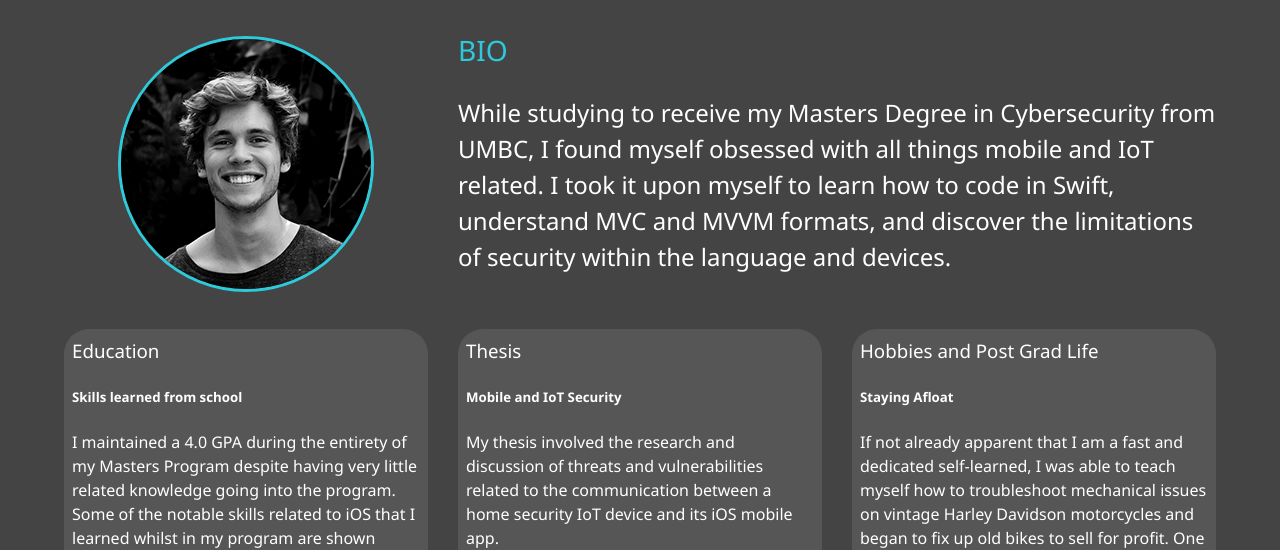
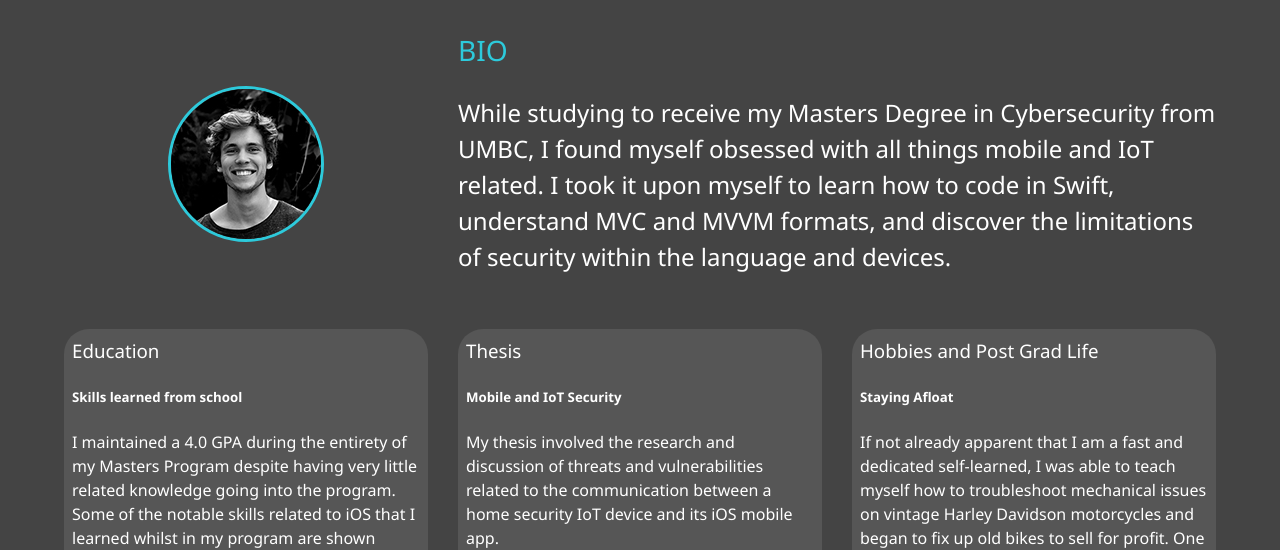
Before and after one commit to Joseph-Terman/portfolio, a website: page dist/about.html in a window 1280 px wide. Shown: the part 253-803 px from the top of the page. Drawn offline with Linux system fonts and the light colour scheme.

Commit message:
about me change troubleshoot test

```diff
--- a/dist/about.html
+++ b/dist/about.html
@@ -51,7 +51,7 @@
         Let me tell you a few things about myself
       </h2>
       <div class="about-info">
-        <img src="img/portrait.jpg" alt="John Doe" class="bio-image" />
+        <img src="img/portrait_small.jpg" alt="John Doe" class="bio-image" />
 
         <div class="bio">
           <h3 class="text-secondary">
```
